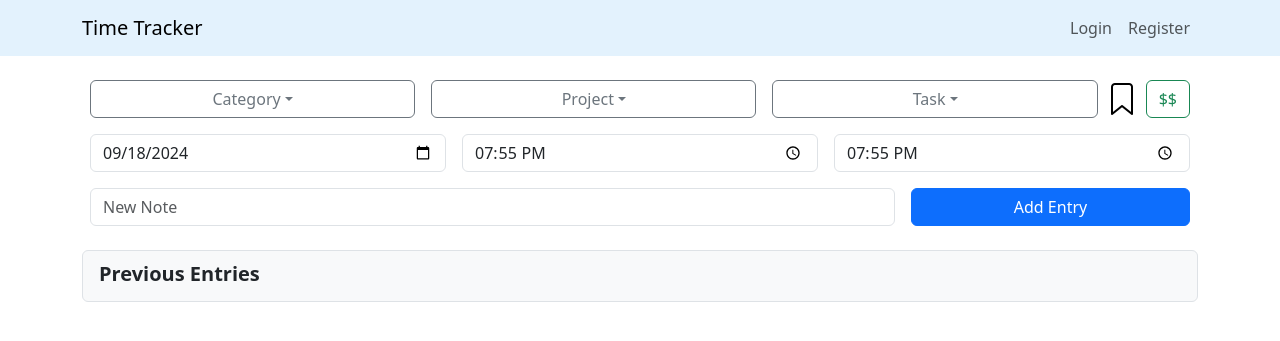
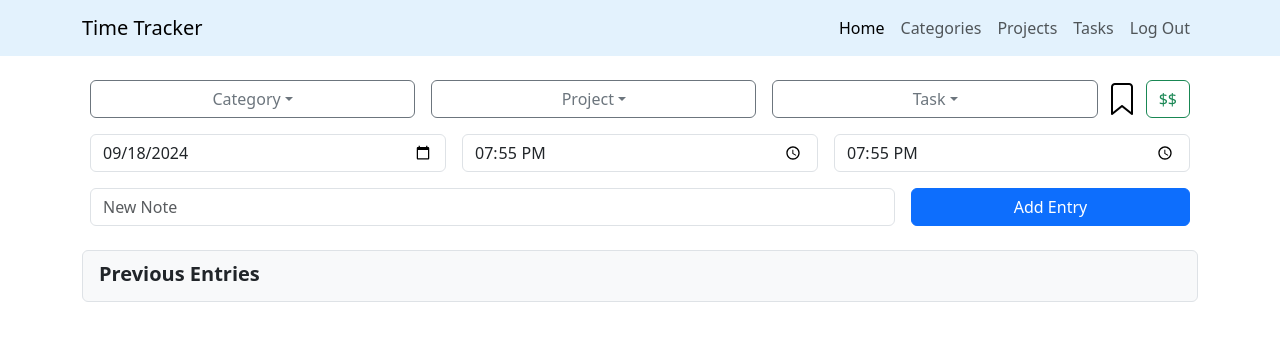
Before and after one commit to hello-dg/Time-Tracker-App-Bootstrap, a Flask app: page / in a window 1280 px wide. Shown: the top 341 px of the page. Run offline with Flask 3, Linux system fonts and the light colour scheme; the visitor is signed in with stand-in values (Sample User, id 1); data that the repository does not hold is empty.

Commit message:
Update login and registration process with navbar update and flash messages for user feedback. Ensure log out works.

```diff
--- a/main.py
+++ b/main.py
@@ -10,6 +10,11 @@
 
 app = Flask(__name__)
 app.secret_key = "SECRET_KEY_PLACEHOLDER"
+
+
+class Base(DeclarativeBase):
+    pass
+
 
 app.config['SQLALCHEMY_DATABASE_URI'] = 'sqlite:///time_tracker.db'
 app.config['SQLALCHEMY_TRACK_MODIFICATIONS'] = False
@@ -91,7 +96,7 @@
     category_data = Category.query.order_by(Category.name.asc()).all()
     project_data = Project.query.order_by(Project.name.asc()).all()
     task_data = Task.query.order_by(Task.name.asc()).all()
-    return render_template('index.html', entries=entries, categories=category_data, projects=project_data, tasks=task_data, today=today, time=current_time, datetime=datetime, str=str)
+    return render_template('index.html', entries=entries, categories=category_data, projects=project_data, tasks=task_data, today=today, time=current_time, datetime=datetime, str=str, logged_in=current_user.is_authenticated)
 
 
 @app.route('/add-entry', methods=['GET', 'POST'])
@@ -137,7 +142,7 @@
 @login_required
 def categories():
     category_data = Category.query.order_by(Category.name.asc()).all()
-    return render_template('categories.html', categories=category_data)
+    return render_template('categories.html', categories=category_data, logged_in=current_user.is_authenticated)
 
 
 @app.route('/add-category', methods=['GET', 'POST'])
@@ -170,7 +175,7 @@
 @login_required
 def projects():
     project_data = Project.query.order_by(Project.name.asc()).all()
-    return render_template('projects.html', projects=project_data)
+    return render_template('projects.html', projects=project_data, logged_in=current_user.is_authenticated)
 
 
 @app.route('/add-project', methods=['GET', 'POST'])
@@ -203,7 +208,7 @@
 @login_required
 def tasks():
     task_data = Task.query.order_by(Task.name.asc()).all()
-    return render_template('tasks.html', tasks=task_data)
+    return render_template('tasks.html', tasks=task_data, logged_in=current_user.is_authenticated)
 
 
 @app.route('/add-task', methods=['GET', 'POST'])
@@ -235,6 +240,16 @@
 @app.route('/register', methods=['GET', 'POST'])
 def register():
     if request.method == 'POST':
+        email = request.form.get('email')
+        result = db.session.execute(db.select(User).where(User.email == email))
+
+        # Note, email in db is unique so will only have one result.
+        user = result.scalar()
+        if user:
+            # User already exists
+            flash("You've already signed up with that email, log in instead!")
+            return redirect(url_for('login'))
+
         hash_and_salted_password = generate_password_hash(
             request.form.get('password'),
             method='pbkdf2:sha256',
@@ -252,9 +267,9 @@
 
         login_user(new_user)
 
-        return render_template('index.html')
+        return redirect(url_for('index'))
 
-    return render_template('register.html')
+    return render_template('register.html', logged_in=current_user.is_authenticated)
 
 
 @app.route('/login', methods=["GET", "POST"])
@@ -267,19 +282,22 @@
         result = db.session.execute(db.select(User).where(User.email == email))
         user = result.scalar()
 
-        # Check stored password hash against entered password hashed.
-        if check_password_hash(user.password, password):
+        if not user or not check_password_hash(user.password, password):
+            flash("Incorrect username or password, please try again.")
+            return redirect(url_for('login'))
+        else:
             login_user(user)
             return redirect(url_for('index'))
 
-    return render_template("login.html")
+
+    return render_template("login.html", logged_in=current_user.is_authenticated)
 
 
 @app.route('/logout')
 @login_required
 def logout():
     logout_user()
-    return redirect(url_for('home'))
+    return redirect(url_for('index'))
 
 
 if __name__ == '__main__':
--- a/templates/navbar.html
+++ b/templates/navbar.html
@@ -29,7 +29,7 @@
                     <a class="nav-link" href="tasks">Tasks</a>
                 </li>
                 <li class="nav-item">
-                    <a class="nav-link" href="#">Log Out</a>
+                    <a class="nav-link" href="logout">Log Out</a>
                 </li>
                 {% endif %}
             </ul>
--- a/templates/register.html
+++ b/templates/register.html
@@ -12,7 +12,7 @@
 
     <div class="container border d-flex flex-column justify-content-center align-items-center p-4" style="max-width: 400px;">
         <h1 class="text-center mb-4">Register</h1>
-        <form action="{{ url_for('register') }}" method="post" class="w-100">
+        <form action="{{ url_for('register') }}" method="POST" class="w-100">
             <div class="form-group">
                 <input type="text" class="form-control mb-3" name="name" placeholder="Name" required>
             </div>
```
Also changed, not shown: templates/login.html (+7 -0 lines).
